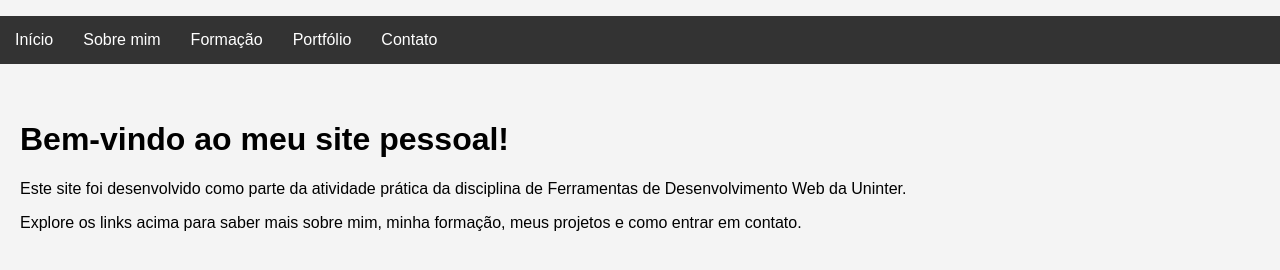
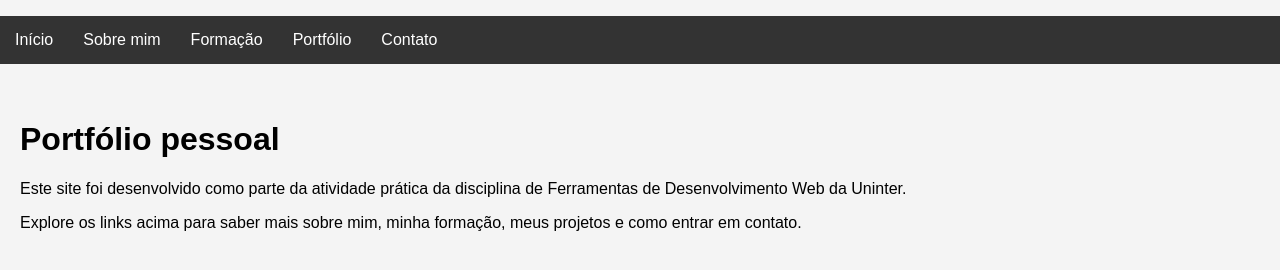
Before and after one commit to Hennok97/Hennok-Hashimoto, a plain HTML site: page index.html in a window 1280 px wide. Drawn offline with Linux system fonts and the light colour scheme.

Commit message:
Update index.html

```diff
--- a/index.html
+++ b/index.html
@@ -2,7 +2,7 @@
 <html lang="pt-br">
 <head>
     <meta charset="UTF-8">
-    <title>Meu Portfólio</title>
+    <title>Portfólio pessoal</title>
     <link rel="stylesheet" href="style.css">
 </head>
 <body>
@@ -19,7 +19,7 @@
 
     <!-- Conteúdo principal da página inicial -->
     <main>
-        <h1>Bem-vindo ao meu site pessoal!</h1>
+        <h1>Portfólio pessoal</h1>
         <p>Este site foi desenvolvido como parte da atividade prática da disciplina de Ferramentas de Desenvolvimento Web da Uninter.</p>
         <p>Explore os links acima para saber mais sobre mim, minha formação, meus projetos e como entrar em contato.</p>
     </main>
```
